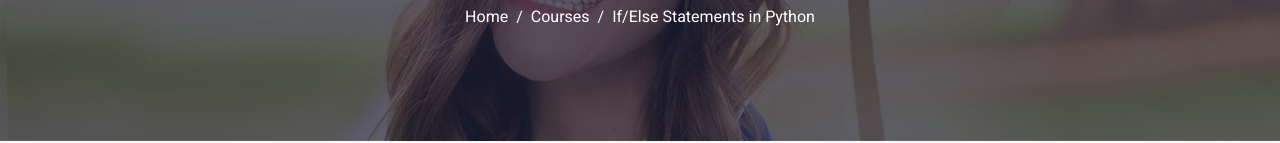
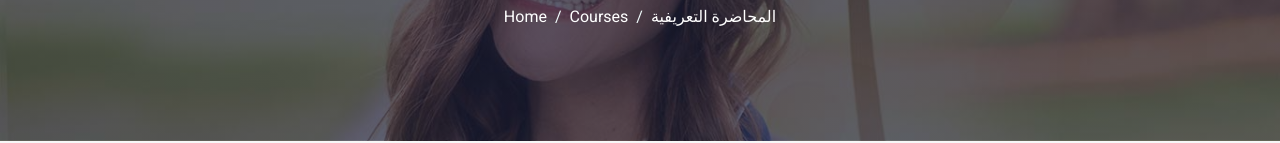
Before and after one commit to codechampsacademy/-, a plain HTML site: page index.html in a window 1280 px wide. Shown: the part 251-394 px from the top of the page. Drawn offline with nearby package versions, Linux system fonts and the light colour scheme.

Commit message:
Update index.html

```diff
--- a/index.html
+++ b/index.html
@@ -124,7 +124,7 @@
                         <ol class="breadcrumb justify-content-center">
                             <li class="breadcrumb-item"><a class="text-white" href="#">Home</a></li>
                             <li class="breadcrumb-item"><a class="text-white" href="#">Courses</a></li>
-                            <li class="breadcrumb-item text-white active" aria-current="page">If/Else Statements in Python</li>
+                            <li class="breadcrumb-item text-white active" aria-current="page">المحاضرة التعريفية</li>
                         </ol>
                     </nav>
                 </div>
```
